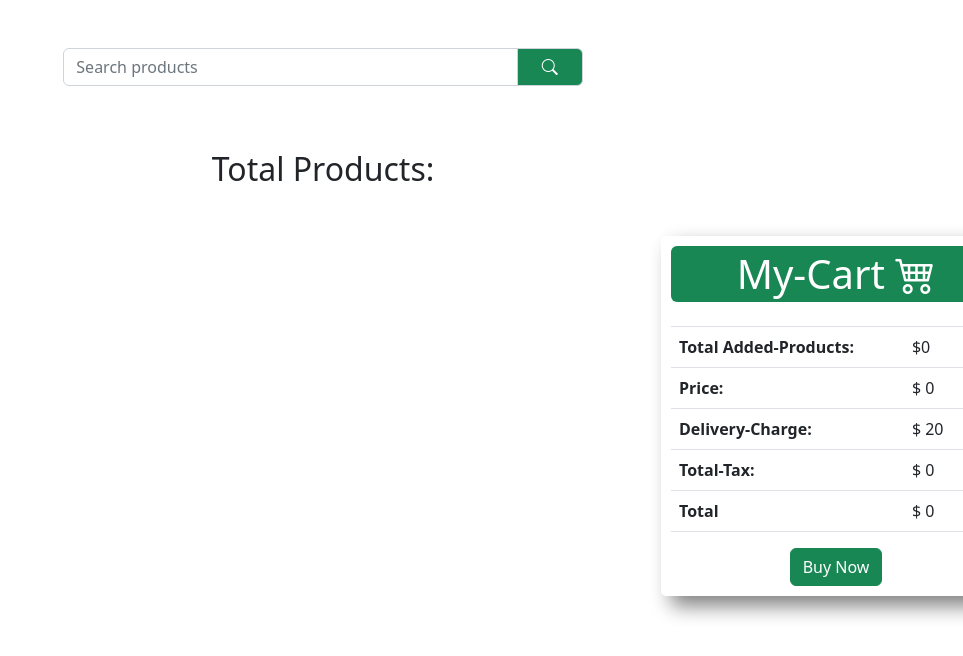
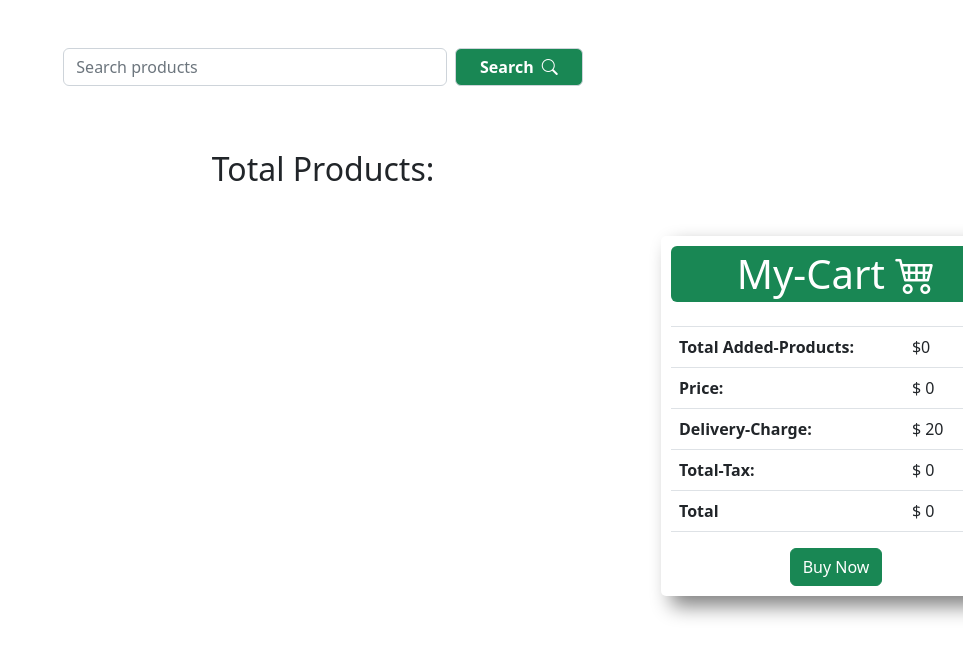
Before and after one commit to Hasanul-Alam/Ranga_Store, a plain HTML site: page index.html in a window 1280 px wide. Shown: the whole page, without its empty margins (317-1280 px from the left). Drawn offline with nearby package versions, Linux system fonts and the light colour scheme; no server answers.

Commit message:
fix search button and gave some final touch

```diff
--- a/index.html
+++ b/index.html
@@ -40,17 +40,18 @@
                   <!-- need to add the input-group class to make it look ok -->
                   <input
                      type="text"
-                     class="form-control"
+                     class="form-control rounded"
                      placeholder="Search products"
                      aria-label="Search Products"
                      aria-describedby="basic-addon2"
                      id="input-value"
                   />
                   <button
-                     class="input-group-text px-4 bg-success"
+                     class="input-group-text px-4 bg-success ms-2 rounded"
                      id="search-btn"
                   >
-                     <i class="bi bi-search text-white fw-bold"></i>
+                  <span class="text-white fw-semibold">Search</span>
+                     <i class="bi bi-search text-white fw-bold ms-2"></i>
                   </button>
                </div>
             </div>
--- a/js/app.js
+++ b/js/app.js
@@ -20,6 +20,7 @@ const showProducts = (products) => {
 
    const allProducts = products.slice(0, 10).map((pd) => pd);
    for (const product of allProducts) {
+      console.log(product.rating.rate);
       const image = product.image;
       const div = document.createElement('div');
       div.classList.add('product');
@@ -30,6 +31,7 @@ const showProducts = (products) => {
       <h3>${product.title}</h3>
       <p>Category: ${product.category}</p>
       <h2>Price: $ ${product.price}</h2>
+      <h5>Ratings: ${product.rating.rate}</h5>
 
       <button onclick="showProductDetails(${product.id})" id="details-btn"    data-bs-toggle="modal"
       data-bs-target="#exampleModal" class="btn btn-outline-secondary mb-2 rounded-1 mt-1">Details</button>
```
